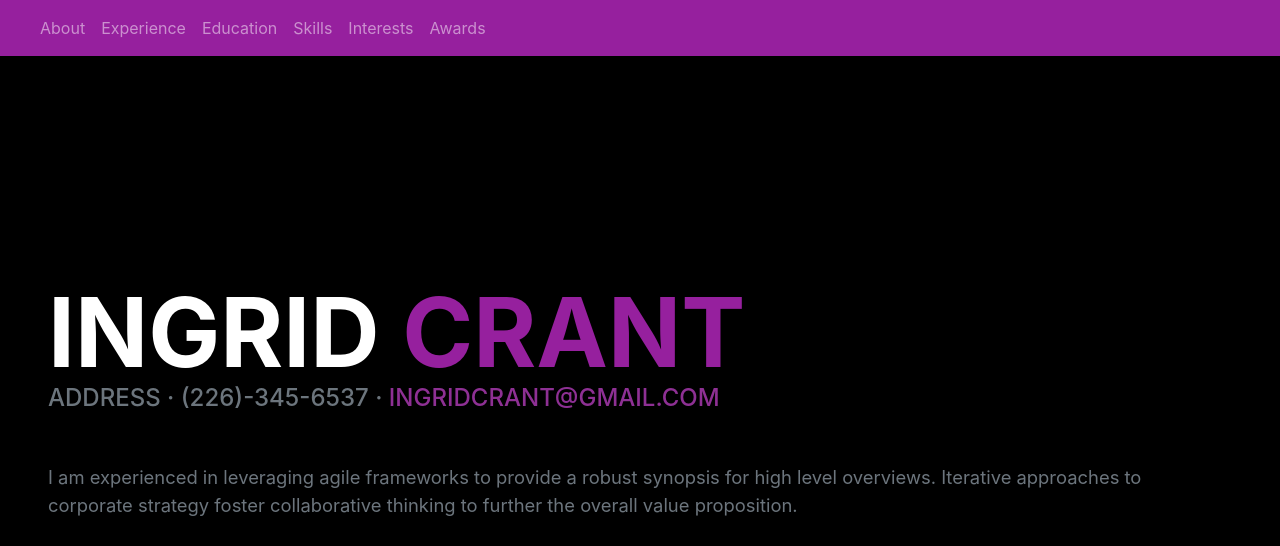
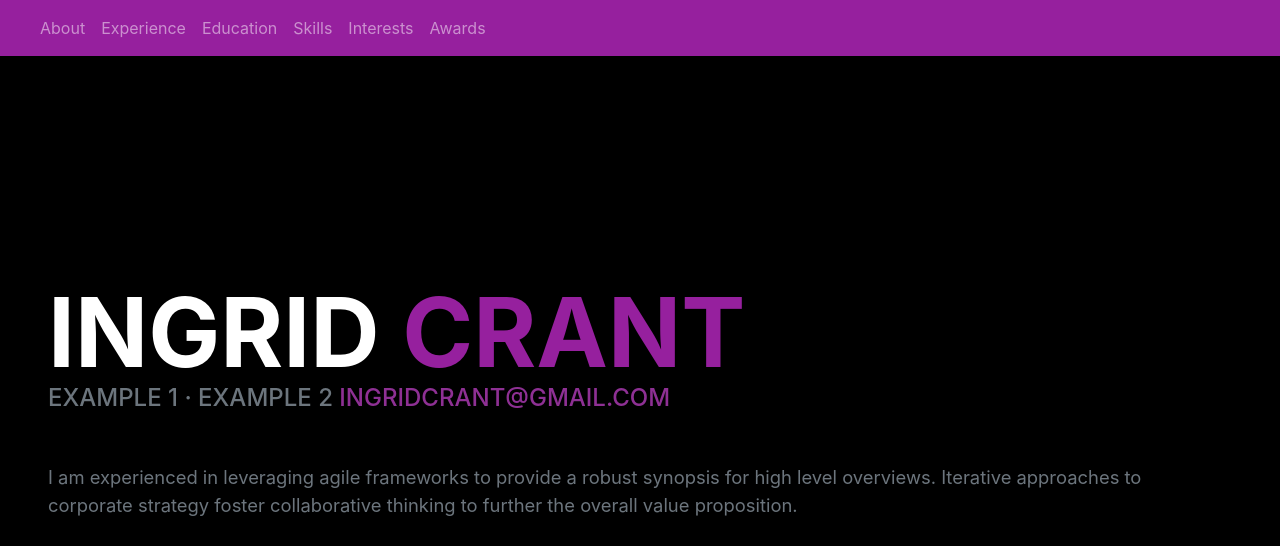
Before and after one commit to ingridcrant/ingridcrant.github.io, a plain HTML site: page index.html in a window 1280 px wide. Shown: the top 546 px of the page. Drawn offline with nearby package versions, Linux system fonts and the light colour scheme; a web font is replaced by a local one.

Commit message:
minor fixes

```diff
--- a/index.html
+++ b/index.html
@@ -43,7 +43,7 @@
                         <span class="text-primary">Crant</span>
                     </h1>
                     <div class="subheading mb-5">
-                        Address · (226)-345-6537 ·
+                        Example 1 · Example 2
                         <a href="mailto:ingridcrant@gmail.com">ingridcrant@gmail.com</a>
                     </div>
                     <p class="lead mb-5">I am experienced in leveraging agile frameworks to provide a robust synopsis for high level overviews. Iterative approaches to corporate strategy foster collaborative thinking to further the overall value proposition.</p>
```
